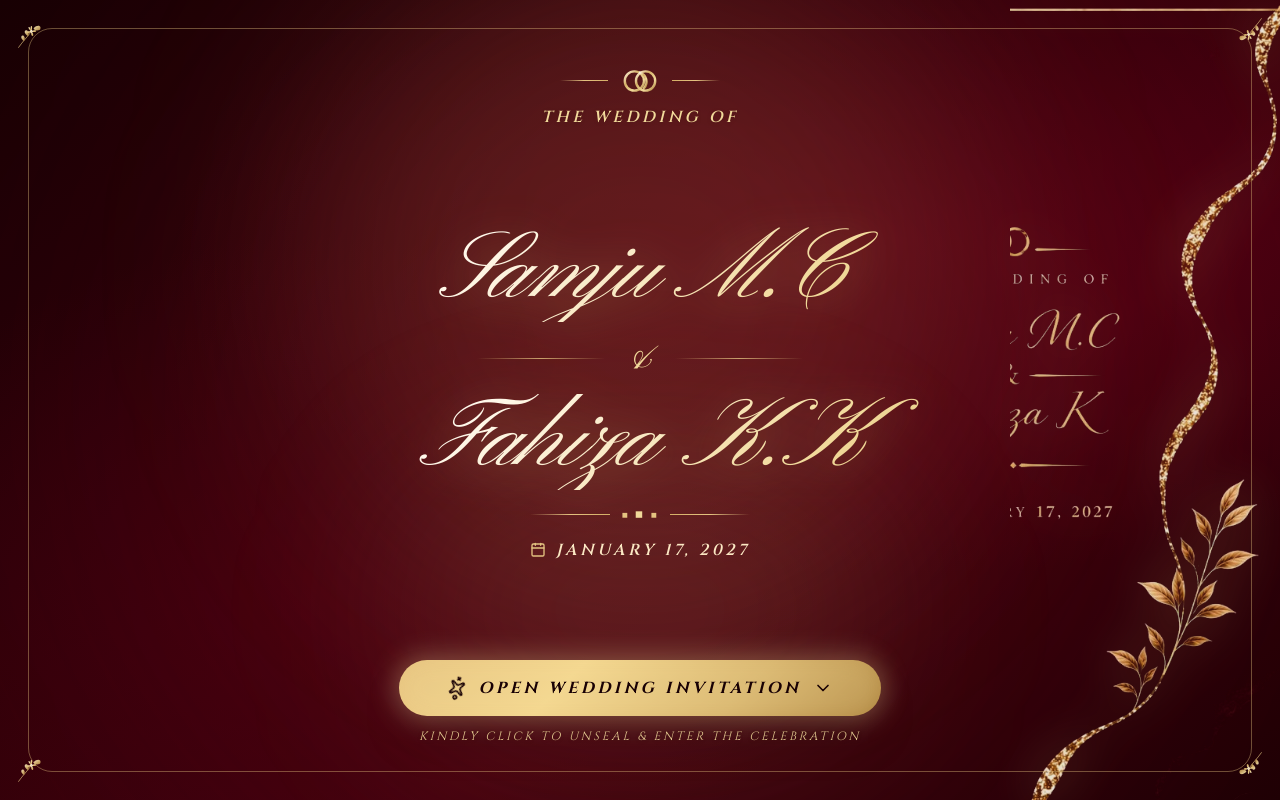
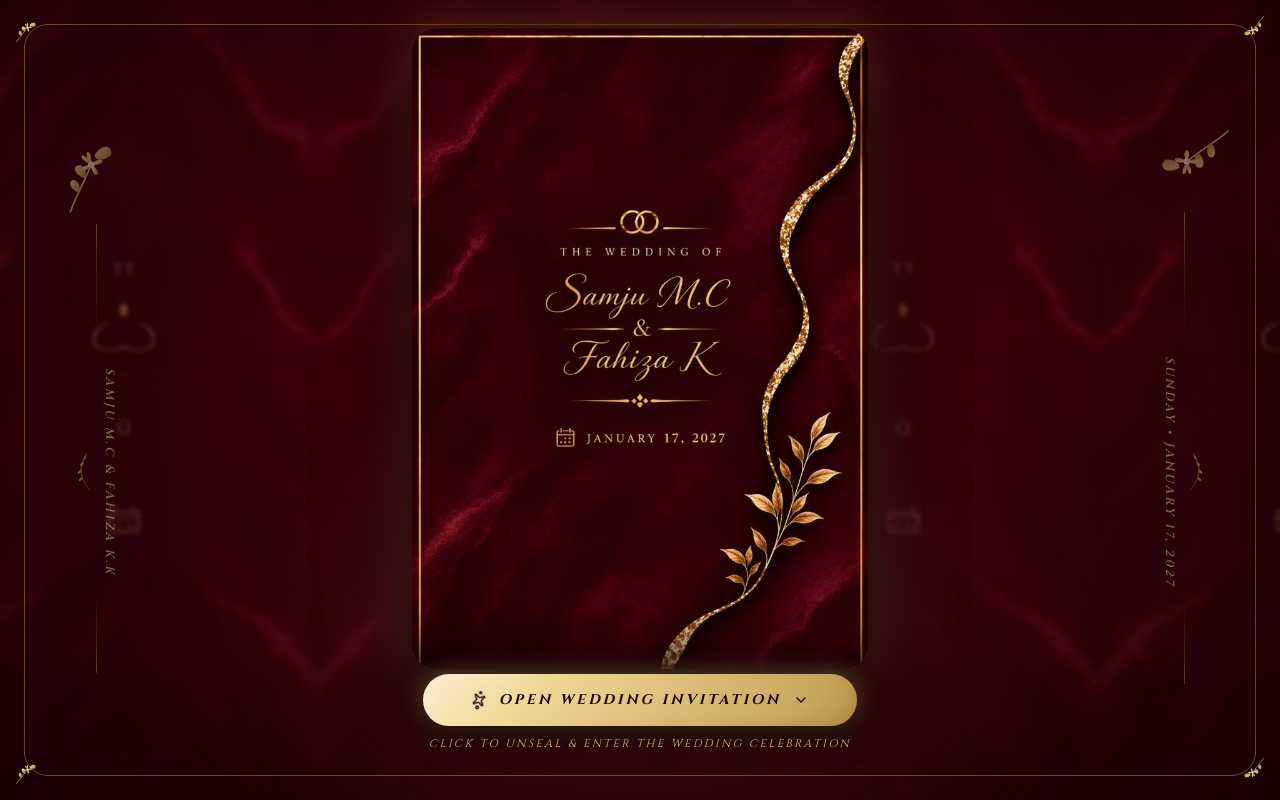
Before and after one commit to Muzthafa2526/wedding_invitation, a React (Vite) app: page / in a window 1280 px wide. Built offline with nearby package versions, Linux system fonts and the light colour scheme.

Commit message:
Redesign first landing page to full-screen 100vw x 100vh layout with prominent invitation artwork and champagne-gold button

```diff
--- a/src/components/InvitationCardCover.jsx
+++ b/src/components/InvitationCardCover.jsx
@@ -1,12 +1,8 @@
 import React, { useState } from 'react';
 import { motion } from 'framer-motion';
 import confetti from 'canvas-confetti';
-import { Sparkles, ChevronDown, Calendar } from 'lucide-react';
-import {
-  InterlockedGoldenRings,
-  GoldenDiamondDivider,
-  GoldenFloralBlossom,
-} from './FloralDecorations';
+import { Sparkles, ChevronDown } from 'lucide-react';
+import { GoldenFloralBlossom, GoldenLaurelSprig } from './FloralDecorations';
 import { weddingData } from '../data/weddingData';
 
 export const InvitationCardCover = ({ onOpenWebsite }) => {
@@ -23,8 +19,8 @@ export const InvitationCardCover = ({ onOpenWebsite }) => {
     // 2. Celebratory royal gold and champagne confetti shower
     try {
       confetti({
-        particleCount: 150,
-        spread: 95,
+        particleCount: 160,
+        spread: 100,
         origin: { y: 0.65 },
         colors: ['#D4AF67', '#F1D99A', '#FFF4DF', '#A77B35', '#590014', '#FFE6A3'],
         disableForReducedMotion: true,
@@ -46,142 +42,140 @@ export const InvitationCardCover = ({ onOpenWebsite }) => {
     <motion.div
       initial={{ opacity: 0 }}
       animate={{ opacity: isOpening ? 0 : 1 }}
-      exit={{ opacity: 0, scale: 1.05, filter: 'blur(10px)' }}
-      transition={{ duration: 0.8, ease: [0.22, 1, 0.36, 1] }}
-      className="fixed inset-0 z-50 w-full h-full flex flex-col justify-between items-center overflow-hidden select-none luxury-fabric-texture"
+      exit={{ opacity: 0, scale: 1.05, filter: 'blur(8px)' }}
+      transition={{ duration: 0.85, ease: [0.22, 1, 0.36, 1] }}
+      className="fixed inset-0 z-50 w-screen h-screen overflow-hidden flex flex-col items-center justify-between p-2.5 sm:p-4 md:p-6 bg-burgundy-950 luxury-fabric-texture select-none"
     >
       {/*
-        1. AMBIENT LUXURY LIGHTING & DEPTH
-        Warm radial gold spotlights & deep wine vignette
+        1. FULL-SCREEN AMBIENT LUXURY SPOTLIGHTS & VIGNETTE
+        Creates cinematic lighting depth across the entire 100vw x 100vh canvas
       */}
       <div className="absolute inset-0 pointer-events-none">
         <div className="absolute top-1/2 left-1/2 -translate-x-1/2 -translate-y-1/2 w-[900px] h-[900px] rounded-full bg-burgundy-700/35 blur-[140px]"></div>
-        <div className="absolute top-1/3 left-1/2 -translate-x-1/2 -translate-y-1/2 w-[650px] h-[650px] rounded-full bg-gold-500/15 blur-[110px]"></div>
-        <div className="absolute bottom-10 left-1/2 -translate-x-1/2 w-[500px] h-[300px] rounded-full bg-gold-400/10 blur-[90px]"></div>
+        <div className="absolute top-1/3 left-1/2 -translate-x-1/2 -translate-y-1/2 w-[700px] h-[700px] rounded-full bg-gold-500/12 blur-[110px]"></div>
+        <div className="absolute bottom-12 left-1/2 -translate-x-1/2 w-[550px] h-[300px] rounded-full bg-gold-400/10 blur-[85px]"></div>
       </div>
 
       {/*
-        2. THIN METALLIC GOLD OUTER FRAME (FILL TO COVER)
-        Runs around the entire screen perimeter, just like the reference luxury card
+        2. FULL-SCREEN THIN METALLIC GOLD OUTER FRAME
+        Frames the entire 100vw x 100vh viewport with corner blossoms, making the entire display a royal card
       */}
-      <div className="absolute inset-3 sm:inset-5 md:inset-7 pointer-events-none border border-gold-400/40 rounded-2xl md:rounded-3xl z-20">
-        {/* Subtle corner blossom accents */}
-        <div className="absolute -top-3 -left-3 text-gold-400/70 w-8 h-8 pointer-events-none">
-          <GoldenFloralBlossom className="w-8 h-8" />
+      <div className="absolute inset-2.5 sm:inset-4 md:inset-6 pointer-events-none border border-gold-400/35 rounded-2xl md:rounded-3xl z-20">
+        <div className="absolute -top-2.5 -left-2.5 text-gold-400/70 w-7 h-7 pointer-events-none">
+          <GoldenFloralBlossom className="w-7 h-7" />
         </div>
-        <div className="absolute -top-3 -right-3 text-gold-400/70 w-8 h-8 pointer-events-none">
-          <GoldenFloralBlossom className="w-8 h-8" flip={true} />
+        <div className="absolute -top-2.5 -right-2.5 text-gold-400/70 w-7 h-7 pointer-events-none">
+          <GoldenFloralBlossom className="w-7 h-7" flip={true} />
         </div>
-        <div className="absolute -bottom-3 -left-3 text-gold-400/70 w-8 h-8 pointer-events-none">
-          <GoldenFloralBlossom className="w-8 h-8" />
+        <div className="absolute -bottom-2.5 -left-2.5 text-gold-400/70 w-7 h-7 pointer-events-none">
+          <GoldenFloralBlossom className="w-7 h-7" />
         </div>
-        <div className="absolute -bottom-3 -right-3 text-gold-400/70 w-8 h-8 pointer-events-none">
-          <GoldenFloralBlossom className="w-8 h-8" flip={true} />
+        <div className="absolute -bottom-2.5 -right-2.5 text-gold-400/70 w-7 h-7 pointer-events-none">
+          <GoldenFloralBlossom className="w-7 h-7" flip={true} />
         </div>
       </div>
 
       {/*
-        3. AUTHENTIC GOLDEN GLITTER RIBBON & BOTANICAL LEAVES (RIGHT SIDE)
-        Extracted directly from the reference invitation card, anchored gracefully to the right edge
+        3. WIDESCREEN LEFT FLANK DECORATIVE MOTIF (Desktop / Large Screens)
+        Frames the central invitation with palatial symmetry and eliminates empty side space
       */}
-      <div className="absolute top-0 right-0 bottom-0 h-full w-[42vw] max-w-[460px] pointer-events-none flex items-center justify-end overflow-hidden z-10">
-        <img
-          src="/golden-ribbon-transparent.png"
-          alt="Golden Glitter Ribbon and Botanical Leaves"
-          className="h-full w-auto object-contain object-right opacity-90 drop-shadow-[0_0_25px_rgba(212,175,103,0.35)]"
-        />
+      <div className="hidden lg:flex flex-col items-center justify-center absolute left-8 xl:left-14 top-1/2 -translate-y-1/2 pointer-events-none opacity-45 hover:opacity-65 transition-opacity z-20">
+        <GoldenFloralBlossom className="w-16 h-16 xl:w-20 xl:h-20 text-gold-400 rotate-[-15deg] mb-4" />
+        <div className="w-[1px] h-32 bg-gradient-to-b from-gold-400/70 via-gold-400/20 to-transparent"></div>
+        <div className="flex items-center gap-2 my-4">
+          <GoldenLaurelSprig direction="left" className="w-5 h-12 text-gold-400/80" />
+          <span className="font-invitation-serif italic text-[11px] xl:text-xs tracking-[0.4em] uppercase text-gold-300 [writing-mode:vertical-lr] font-semibold">
+            {couple.groom.shortName} &amp; {couple.bride.shortName}
+          </span>
+        </div>
+        <div className="w-[1px] h-20 bg-gradient-to-b from-transparent via-gold-400/30 to-gold-400/70"></div>
       </div>
 
       {/*
-        4. TOP SECTION: Royal Rings & "THE WEDDING OF"
+        4. WIDESCREEN RIGHT FLANK DECORATIVE MOTIF (Desktop / Large Screens)
+        Balances the left flank with wedding date and royal botanical sprig
+      */}
+      <div className="hidden lg:flex flex-col items-center justify-center absolute right-8 xl:right-14 top-1/2 -translate-y-1/2 pointer-events-none opacity-45 hover:opacity-65 transition-opacity z-20">
+        <GoldenFloralBlossom className="w-16 h-16 xl:w-20 xl:h-20 text-gold-400 rotate-[15deg] mb-4" flip={true} />
+        <div className="w-[1px] h-32 bg-gradient-to-b from-gold-400/70 via-gold-400/20 to-transparent"></div>
+        <div className="flex items-center gap-2 my-4">
+          <span className="font-invitation-serif italic text-[11px] xl:text-xs tracking-[0.4em] uppercase text-gold-300 [writing-mode:vertical-lr] font-semibold">
+            Sunday • {invitation.dateFormatted}
+          </span>
+          <GoldenLaurelSprig direction="right" className="w-5 h-12 text-gold-400/80" />
+        </div>
+        <div className="w-[1px] h-20 bg-gradient-to-b from-transparent via-gold-400/30 to-gold-400/70"></div>
+      </div>
+
+      {/*
+        5. CENTERPIECE: PROMINENT, MAJESTIC INVITATION ARTWORK
+        Properly sized on desktop/laptops (maintains authentic 730:1024 aspect ratio without distortion)
+      */}
+      <div className="relative z-20 flex-1 flex items-center justify-center w-full max-h-[76vh] sm:max-h-[78vh] md:max-h-[80vh] my-auto">
+        <motion.div
+          initial={{ opacity: 0, scale: 0.95 }}
+          animate={{
+            opacity: isOpening ? 0 : 1,
+            scale: isOpening ? 1.05 : 1,
+            y: isOpening ? -35 : [0, -6, 0],
+          }}
+          transition={{
+            y: { duration: 6, repeat: isOpening ? 0 : Infinity, ease: 'easeInOut' },
+            duration: isOpening ? 0.8 : 0.7,
+            ease: [0.22, 1, 0.36, 1],
+          }}
+          className="relative h-full aspect-[730/1024] max-w-[94vw] rounded-2xl sm:rounded-3xl overflow-hidden shadow-2xl flex items-center justify-center bg-burgundy-950"
+          style={{
+            boxShadow:
+              '0 30px 85px rgba(0, 0, 0, 0.95), 0 0 55px rgba(212, 175, 103, 0.28), 0 0 95px rgba(89, 0, 20, 0.45)',
+          }}
+        >
+          {/* Authentic High-Resolution Original Invitation Artwork */}
+          <img
+            src="/invitation-cover.jpg"
+            alt={`The Wedding of ${couple.groom.shortName} & ${couple.bride.shortName} - ${invitation.dateFormatted}`}
+            className="w-full h-full object-contain pointer-events-none select-none"
+            loading="eager"
+          />
+
+          {/* Smooth Soft Vignette at very bottom edge */}
+          <div className="absolute bottom-0 left-0 right-0 h-16 bg-gradient-to-t from-burgundy-950/75 via-burgundy-950/30 to-transparent pointer-events-none"></div>
+        </motion.div>
+      </div>
+
+      {/*
+        6. BOTTOM SECTION: REDESIGNED PREMIUM CHAMPAGNE-GOLD BUTTON
+        Champagne-gold gradient, dark burgundy text, animated light sweep shimmer, hover halo
       */}
       <motion.div
-        initial={{ opacity: 0, y: -20 }}
+        initial={{ opacity: 0, y: 15 }}
         animate={{ opacity: 1, y: 0 }}
-        transition={{ duration: 0.9, delay: 0.15 }}
-        className="relative z-20 pt-8 sm:pt-12 md:pt-16 text-center max-w-2xl px-4"
+        transition={{ duration: 0.8, delay: 0.35 }}
+        className="relative z-30 pb-3 sm:pb-5 md:pb-6 flex flex-col items-center px-4 w-full"
       >
-        {/* Interlocked Golden Rings with Shimmer Lines */}
-        <InterlockedGoldenRings className="mx-auto mb-2 text-gold-400" />
-
-        {/* Regal Title Badge */}
-        <p className="font-invitation-serif italic text-xs sm:text-sm md:text-base uppercase tracking-[0.38em] text-gold-300 font-semibold drop-shadow">
-          {invitation.badge}
-        </p>
-      </motion.div>
-
-      {/*
-        5. CENTERPIECE: Couple Names in Magnificent Authentic Calligraphy
-        Scales responsively to fill the screen with breathtaking beauty
-      */}
-      <motion.div
-        initial={{ opacity: 0, scale: 0.94 }}
-        animate={{ opacity: 1, scale: 1 }}
-        transition={{ duration: 1, delay: 0.3 }}
-        className="relative z-20 my-auto text-center px-4 w-full max-w-4xl"
-      >
-        {/* Groom Name */}
-        <h1 className="font-invitation-script italic text-5xl sm:text-6xl md:text-7xl lg:text-8xl text-gold-light leading-tight drop-shadow-[0_4px_24px_rgba(212,175,103,0.45)]">
-          {couple.groom.shortName}
-        </h1>
-
-        {/* Elegant & with Flourish Dividers */}
-        <div className="flex items-center justify-center gap-4 my-2 sm:my-3">
-          <div className="h-[1px] w-12 sm:w-24 md:w-32 bg-gradient-to-r from-transparent via-gold-400/80 to-transparent"></div>
-          <span className="font-invitation-script italic text-3xl sm:text-4xl md:text-5xl text-gold-300 font-normal">
-            &amp;
-          </span>
-          <div className="h-[1px] w-12 sm:w-24 md:w-32 bg-gradient-to-l from-transparent via-gold-400/80 to-transparent"></div>
-        </div>
-
-        {/* Bride Name */}
-        <h1 className="font-invitation-script italic text-5xl sm:text-6xl md:text-7xl lg:text-8xl text-gold-light leading-tight drop-shadow-[0_4px_24px_rgba(212,175,103,0.45)]">
-          {couple.bride.shortName}
-        </h1>
-
-        {/* Diamond Filigree Divider */}
-        <div className="my-3 sm:my-4">
-          <GoldenDiamondDivider className="mx-auto max-w-[220px]" />
-        </div>
-
-        {/* Date Announcement */}
-        <div className="flex items-center justify-center gap-2.5 text-gold-200 font-invitation-serif italic text-xs sm:text-sm md:text-base uppercase tracking-[0.28em] font-semibold">
-          <Calendar className="w-4 h-4 text-gold-400" />
-          <span>{invitation.dateFormatted}</span>
-        </div>
-      </motion.div>
-
-      {/*
-        6. BOTTOM SECTION: Glowing "OPEN WEDDING INVITATION" Button
-        Comfortably positioned at bottom with ample breathing room
-      */}
-      <motion.div
-        initial={{ opacity: 0, y: 20 }}
-        animate={{ opacity: 1, y: 0 }}
-        transition={{ duration: 0.9, delay: 0.45 }}
-        className="relative z-20 pb-8 sm:pb-12 md:pb-14 flex flex-col items-center px-4 w-full"
-      >
-        <button
+        <motion.button
+          whileHover={{ scale: 1.04 }}
+          whileTap={{ scale: 0.96 }}
           onClick={handleOpenClick}
           disabled={isOpening}
           aria-label="Open Wedding Invitation"
-          className="group relative inline-flex items-center justify-center gap-3 px-8 sm:px-12 py-4 sm:py-4.5 rounded-full gold-shimmer-btn text-xs sm:text-sm md:text-base tracking-[0.25em] uppercase shadow-2xl transition-all duration-300 cursor-pointer"
+          className="group relative inline-flex items-center justify-center gap-3 px-8 sm:px-12 py-3.5 sm:py-4 rounded-full champagne-gold-btn text-xs sm:text-sm tracking-[0.25em] uppercase cursor-pointer"
         >
           {/* Subtle animated golden pulse halo */}
-          <span className="absolute -inset-1.5 rounded-full bg-gold-300/40 blur-md animate-pulse pointer-events-none"></span>
+          <span className="absolute -inset-1 rounded-full bg-gold-300/40 blur-md animate-pulse pointer-events-none"></span>
 
           <Sparkles
-            className="w-4 h-4 sm:w-5 sm:h-5 text-burgundy-950 animate-spin relative z-10"
+            className="w-4 h-4 text-burgundy-950 animate-spin relative z-10"
             style={{ animationDuration: '6s' }}
           />
           <span className="font-invitation-serif italic font-bold text-burgundy-950 relative z-10">
-            {isOpening ? 'Opening Invitation...' : 'Open Wedding Invitation'}
+            {isOpening ? 'OPENING INVITATION...' : 'OPEN WEDDING INVITATION'}
           </span>
-          <ChevronDown className="w-4 h-4 sm:w-5 sm:h-5 text-burgundy-950 group-hover:translate-y-1 transition-transform relative z-10" />
-        </button>
+          <ChevronDown className="w-4 h-4 text-burgundy-950 group-hover:translate-y-1 transition-transform relative z-10" />
+        </motion.button>
 
-        <p className="font-invitation-serif italic text-[11px] sm:text-xs text-gold-300/90 tracking-widest uppercase mt-3 drop-shadow">
-          Kindly click to unseal &amp; enter the celebration
+        <p className="font-invitation-serif italic text-[10px] sm:text-[11px] text-gold-300/85 tracking-widest uppercase mt-2.5 drop-shadow">
+          Click to unseal &amp; enter the wedding celebration
         </p>
       </motion.div>
     </motion.div>
--- a/src/index.css
+++ b/src/index.css
@@ -10,20 +10,41 @@
 
   body {
     background-color: #1F0005;
+    background-image:
+      radial-gradient(ellipse 90% 80% at 50% 40%, rgba(67, 0, 13, 0.4) 0%, rgba(20, 0, 4, 0.85) 100%),
+      url('/wedding-marble-bg.jpg');
+    background-size: cover;
+    background-position: center;
+    background-repeat: no-repeat;
+    background-attachment: fixed;
     color: #FFF4DF;
     overflow-x: hidden;
     font-family: 'Cormorant Garamond', 'Georgia', serif;
+    font-style: italic !important;
     letter-spacing: 0.02em;
   }
 
-  /* Deep Burgundy Marble / Velvet Cloud Smoky Texture */
+  /* All typography converted to elegant romantic italic */
+  *, *::before, *::after {
+    font-style: italic !important;
+  }
+
+  h1, h2, h3, h4, h5, h6, p, a, span, button, blockquote, input, select, textarea, div, label, li {
+    font-style: italic !important;
+  }
+
+  /*
+    Exact Invitation Card Background applied to the ENTIRE website:
+    Uses the real high-res invitation background texture with soft vignette
+  */
   .luxury-fabric-texture {
     background-color: #1F0005;
     background-image:
-      radial-gradient(ellipse 80% 60% at 70% 30%, rgba(115, 0, 28, 0.5) 0%, transparent 70%),
-      radial-gradient(ellipse 60% 70% at 25% 75%, rgba(89, 0, 20, 0.45) 0%, transparent 65%),
-      radial-gradient(circle 600px at 50% 40%, rgba(67, 0, 13, 0.5) 0%, transparent 80%),
-      linear-gradient(145deg, #180004 0%, #2B0008 35%, #3D000C 65%, #1F0005 100%);
+      radial-gradient(ellipse 90% 80% at 50% 40%, rgba(67, 0, 13, 0.35) 0%, rgba(20, 0, 4, 0.8) 100%),
+      url('/wedding-marble-bg.jpg');
+    background-size: cover;
+    background-position: center;
+    background-repeat: no-repeat;
     background-attachment: fixed;
   }
 
@@ -37,7 +58,7 @@
   ::-webkit-scrollbar-thumb {
     background: linear-gradient(180deg, #D4AF67 0%, #A77B35 100%);
     border-radius: 4px;
-    border: 1px solid rgba(241, 217, 154, 0.4);
+    border: none;
   }
   ::-webkit-scrollbar-thumb:hover {
     background: #F1D99A;
@@ -48,18 +69,20 @@
   /* Exact Calligraphy Script from Reference Card */
   .font-invitation-script {
     font-family: 'Pinyon Script', 'Alex Brush', 'Great Vibes', cursive !important;
-    font-style: italic;
+    font-style: italic !important;
     font-weight: 400;
   }
 
-  /* Regal Roman / Serif Typography for Badges & Headlines */
+  /* Regal Roman / Serif Typography for Badges & Headlines in Italic */
   .font-invitation-serif {
     font-family: 'Cinzel', 'Cormorant Garamond', 'Georgia', serif !important;
+    font-style: italic !important;
     letter-spacing: 0.22em;
   }
 
   .font-invitation-body {
     font-family: 'Cormorant Garamond', 'Georgia', serif !important;
+    font-style: italic !important;
   }
 
   /* Metallic Gold Text Gradients */
@@ -75,13 +98,10 @@
     -webkit-text-fill-color: transparent;
   }
 
-  /* Thin Metallic Gold Frame with soft ambient shadow */
+  /* Seamless Card Container - No Harsh Border Line */
   .border-gold-card {
-    border: 1px solid rgba(212, 175, 103, 0.65);
-    box-shadow:
-      0 20px 50px rgba(18, 0, 4, 0.9),
-      0 0 25px rgba(212, 175, 103, 0.2),
-      inset 0 0 15px rgba(89, 0, 20, 0.5);
+    border: none !important;
+    box-shadow: 0 25px 70px rgba(10, 0, 2, 0.95);
   }
 
   /* Metallic Gold Button with Shimmer */
@@ -89,10 +109,51 @@
     background: linear-gradient(135deg, #E5C07B 0%, #F5D78E 35%, #D4AF67 70%, #A77B35 100%);
     color: #220005;
     font-weight: 700;
+    font-style: italic !important;
+    border: none !important;
     transition: all 0.35s cubic-bezier(0.16, 1, 0.3, 1);
   }
   .gold-shimmer-btn:hover {
     box-shadow: 0 0 35px rgba(245, 215, 142, 0.65), 0 0 12px rgba(212, 175, 103, 0.9);
     transform: translateY(-2px);
   }
+
+  /* Champagne Gold Gradient Button with animated light sweep */
+  .champagne-gold-btn {
+    background: linear-gradient(135deg, #FFF6E5 0%, #F1D99A 25%, #D4AF67 60%, #BA9248 85%, #9E742C 100%);
+    color: #2B0008 !important;
+    font-weight: 700;
+    font-style: italic !important;
+    position: relative;
+    overflow: hidden;
+    border: none !important;
+    box-shadow: 0 10px 30px rgba(0, 0, 0, 0.7), 0 0 25px rgba(212, 175, 103, 0.45);
+    transition: all 0.35s cubic-bezier(0.16, 1, 0.3, 1);
+  }
+  .champagne-gold-btn::after {
+    content: '';
+    position: absolute;
+    top: -50%;
+    left: -100%;
+    width: 60%;
+    height: 200%;
+    background: linear-gradient(
+      90deg,
+      transparent,
+      rgba(255, 255, 255, 0.55),
+      transparent
+    );
+    transform: rotate(25deg);
+    animation: goldShimmerSweep 4.5s infinite;
+  }
+  .champagne-gold-btn:hover {
+    box-shadow: 0 14px 40px rgba(0, 0, 0, 0.85), 0 0 35px rgba(241, 217, 154, 0.75), 0 0 20px rgba(212, 175, 103, 0.95);
+    transform: translateY(-2px);
+  }
 }
+
+@keyframes goldShimmerSweep {
+  0% { left: -100%; }
+  25% { left: 200%; }
+  100% { left: 200%; }
+}
```
